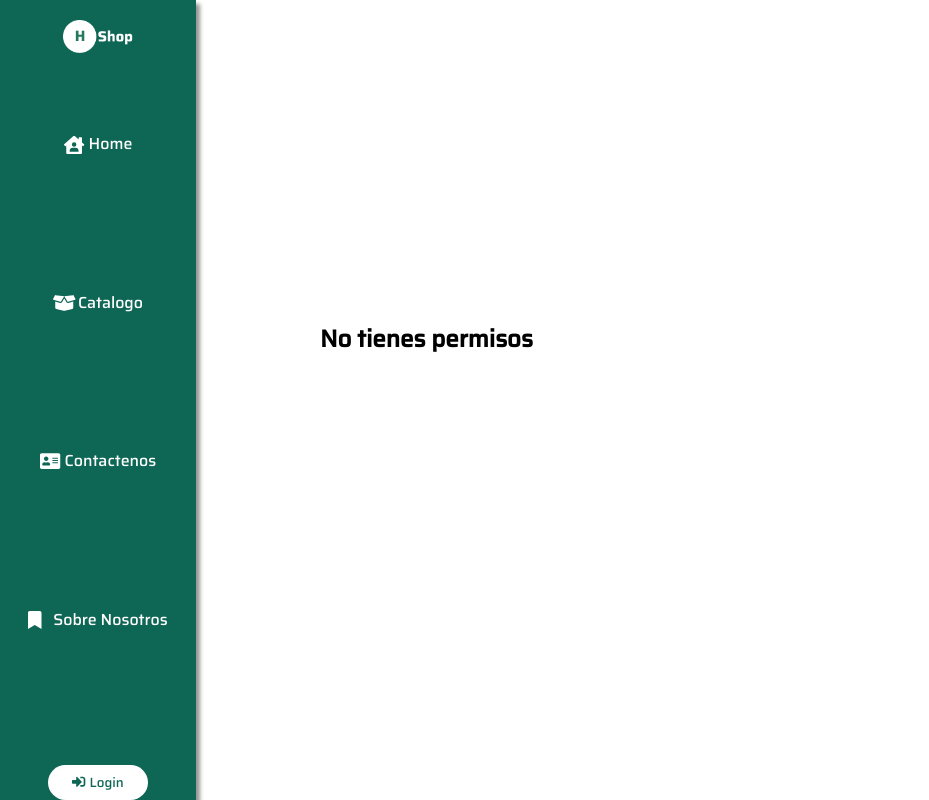
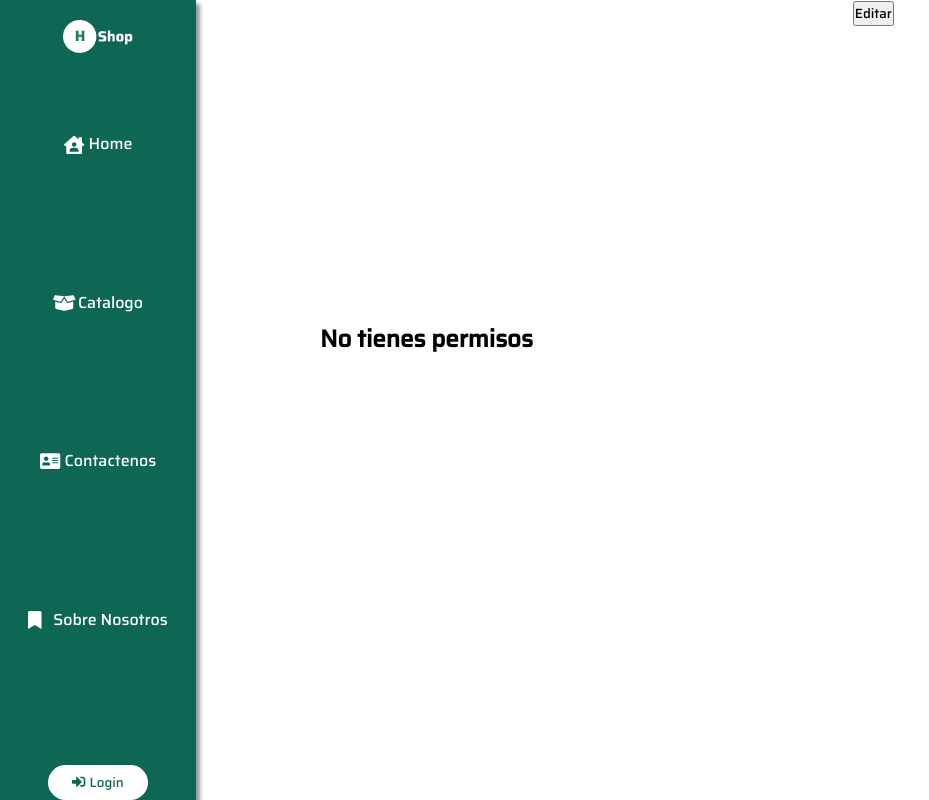
Before and after one commit to guidoabelleira/E-Commerce-PF10, a React (Create React App) app in the folder client/: page /adminproducts/PreLoadUpdateProduct in a window 1280 px wide. Shown: the whole page, without its empty margins (0-929 px from the left). Built offline with nearby package versions, Linux system fonts and the light colour scheme; no server answers.

Commit message:
UpdateProduct with loader is DONE

```diff
--- a/client/src/App.js
+++ b/client/src/App.js
@@ -19,6 +19,7 @@ import Stock from './components/StockProduct/StockProduct';
 import Orders from './components/Orders/Orders';
 import CheckOut from './components/CheckOut/CheckOut';
 import UpdateProduct from './components/UpdateProduct/UpdateProduct';
+import PreLoadUpdateProduct from './components/UpdateProduct/PreLoadUpdateProduct';
 
 
 import { authenticatedUserDb } from './components/Hooks/users';
@@ -61,6 +62,7 @@ function App() {
                             <Route exact path={'/adminproducts/stock'} component={Stock} />
                             <Route exact path={'/order'} component={Orders} />
                             <Route exact path={'/adminproducts/editProduct'} component={UpdateProduct} />
+                            <Route exact path={'/adminproducts/PreLoadUpdateProduct'} component={PreLoadUpdateProduct} />
                             {/* <Route path={"*"} component={Error404} /> */}
                         </div>
                         </>
@@ -82,6 +84,7 @@ function App() {
                             <Route exact path={'/adminproducts/stock'} component={Stock} />
                             <Route exact path={'/order'} component={Orders} />
                             <Route exact path={'/adminproducts/editProduct'} component={UpdateProduct} />
+                            <Route exact path={'/adminproducts/PreLoadUpdateProduct'} component={PreLoadUpdateProduct} />
                             {/* <Route path={"*"} component={Error404} /> */}
                         </>
                         )}
--- a/client/src/components/NavBarAdminProducts/NavBarAdminProducts.jsx
+++ b/client/src/components/NavBarAdminProducts/NavBarAdminProducts.jsx
@@ -34,7 +34,7 @@ export default function NavBarAdminProducts (){
                     </div>
 
                     <div>
-                        <Link className={style.mainBttn} to="/adminproducts/editProduct">
+                        <Link className={style.mainBttn} to="/adminproducts/PreLoadUpdateProduct">
                             <p>Editar Producto</p>
                         </Link>
                     </div>
--- /dev/null
+++ b/client/src/components/UpdateProduct/PreLoadUpdateProduct.jsx
@@ -0,0 +1,52 @@
+import React, { useState, useEffect } from 'react';
+import { useDispatch, } from 'react-redux';
+import { Link } from "react-router-dom";
+import {
+    getAllCategories,
+    getAllProducts,
+} from '../../redux/actions';
+import sytle from './UpdateProduct.module.css'
+
+export default function PreLoadUpdateProduct (){
+
+    const dispatch = useDispatch()
+    const [loading, setLoading] = useState(true)
+
+    useEffect(() => {
+        const data = async ()=>{
+            try{
+                dispatch(getAllCategories())
+                dispatch(getAllProducts())
+                setLoading(false)
+            }
+            catch(error){
+                console.log(error)
+            }
+        }
+        data()
+    }, [dispatch,]);
+
+
+    return (
+        <div
+            className={sytle.FormStyle}
+        >
+            {
+                <Link
+                    to='/adminproducts/editProduct'
+                >
+                    <button
+                        disabled={loading}
+                    >
+                        {
+                            loading?
+                                "Cargando..."
+                                :
+                                "Editar"
+                        }
+                    </button>
+                </Link>
+            }
+        </div>
+    )
+}
--- a/client/src/components/UpdateProduct/UpdateProduct.jsx
+++ b/client/src/components/UpdateProduct/UpdateProduct.jsx
@@ -1,18 +1,13 @@
-import React, { useState, useEffect } from 'react';
+import React, { useState, } from 'react';
 import { useDispatch, useSelector } from 'react-redux';
-import {
-    //getProductById,
-    getAllCategories,
-    getAllProducts,
-    putProduct
-} from '../../redux/actions';
+import { putProduct } from '../../redux/actions';
 
 import style from './UpdateProduct.module.css'
+//import Loading from '../Loading/Loading'
 
 export default function UpdateProduct () {
 
     const dispatch = useDispatch()
-    //const productId = useSelector(state => state.productById);
     const categories = useSelector(state => state.allCategories)
     const allProducts = useSelector(state => state.products)
 
@@ -80,42 +75,9 @@ export default function UpdateProduct () {
         dispatch(putProduct(sendProduct))
     }
 
-    /*
-
-    {
-        "name": "PEPINAZO",
-        "image": "https://www.kositaspami.com.ar/uploads/kositaspami.com.ar_20210802100821845.jpg",
-        "price": 340.50,
-        "stock": 50,
-        "onStock": true,
-        "onSale": false,
-        "description": "Description pia 2!!!",
-        "category": [
-            {
-                "name": "Oyito"
-            },
-            {
-                "name": "Yerberas"
-            }
-        ]
-}
-
-    */
-    useEffect(() => {
-        try{
-            dispatch(getAllCategories())
-            dispatch(getAllProducts())
-            //dispatch(getProductById(id))
-        }
-        catch(error){
-            console.log(error)
-        }
-    }, [dispatch]);
-
     return (
 
         <div className={'Formulario'}>
-
             <label
                 htmlFor="targetProduct"
             >
@@ -341,8 +303,6 @@ export default function UpdateProduct () {
                     Enviar Cambios
                 </button>
             </form>
-
-
         </div>
     )
 }
--- a/client/src/redux/actions.js
+++ b/client/src/redux/actions.js
@@ -246,7 +246,10 @@ export function getAllCategories () {
 export function putProduct (product) {
     return async () => {
         try {
-            await axios.put(PRODUCTS_URL + product.id) //No esta completa la ruta
+            await axios.put(
+                PRODUCTS_URL + product.id,
+                product
+            )
             alert(`successful update of product id: ${product.name}`)
         }
         catch(error){
```
